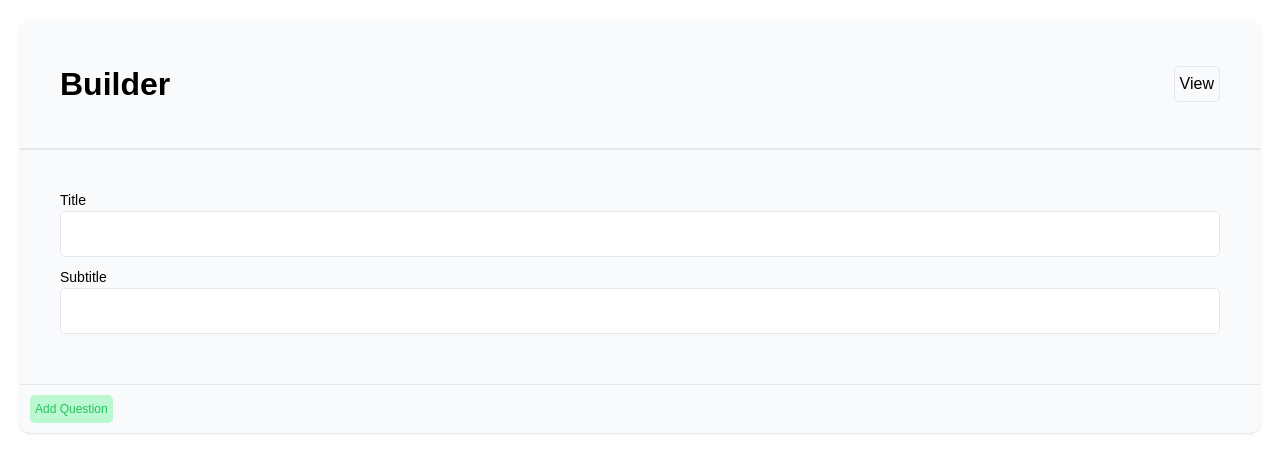
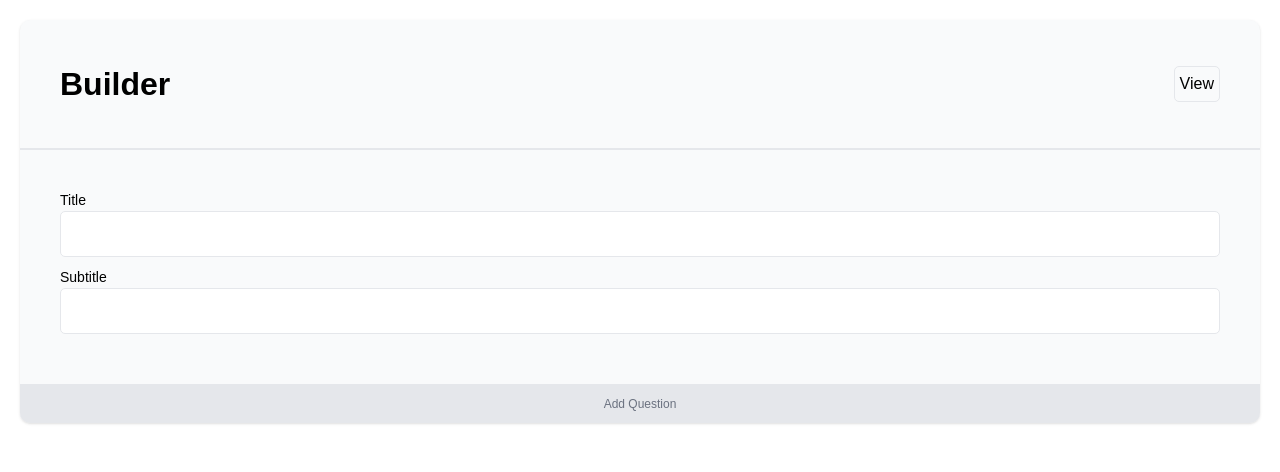
Before and after one commit to drewrodrigues/quiz, a React (Create React App) app: page / in a window 1280 px wide. Shown: the top 472 px of the page. Built offline with nearby package versions, Linux system fonts and the light colour scheme.

Commit message:
Improve button

```diff
--- a/src/pages/builderPage.tsx
+++ b/src/pages/builderPage.tsx
@@ -111,14 +111,12 @@ export function QuizBuilder() {
         </>
       ))}
 
-      <footer className="border-t mt-[40px]">
-        <button
-          className="rounded-half p-[5px] bg-green-200 text-green-500 text-[12px] m-[10px]"
-          onClick={onNewQuestionClick}
-        >
-          Add Question
-        </button>
-      </footer>
+      <button
+        className="p-[10px] border-t mt-[40px] flex justify-center bg-gray-200 text-gray-500 text-[12px] rounded-bl rounded-br w-full"
+        onClick={onNewQuestionClick}
+      >
+        Add Question
+      </button>
     </form>
   );
 }
```
